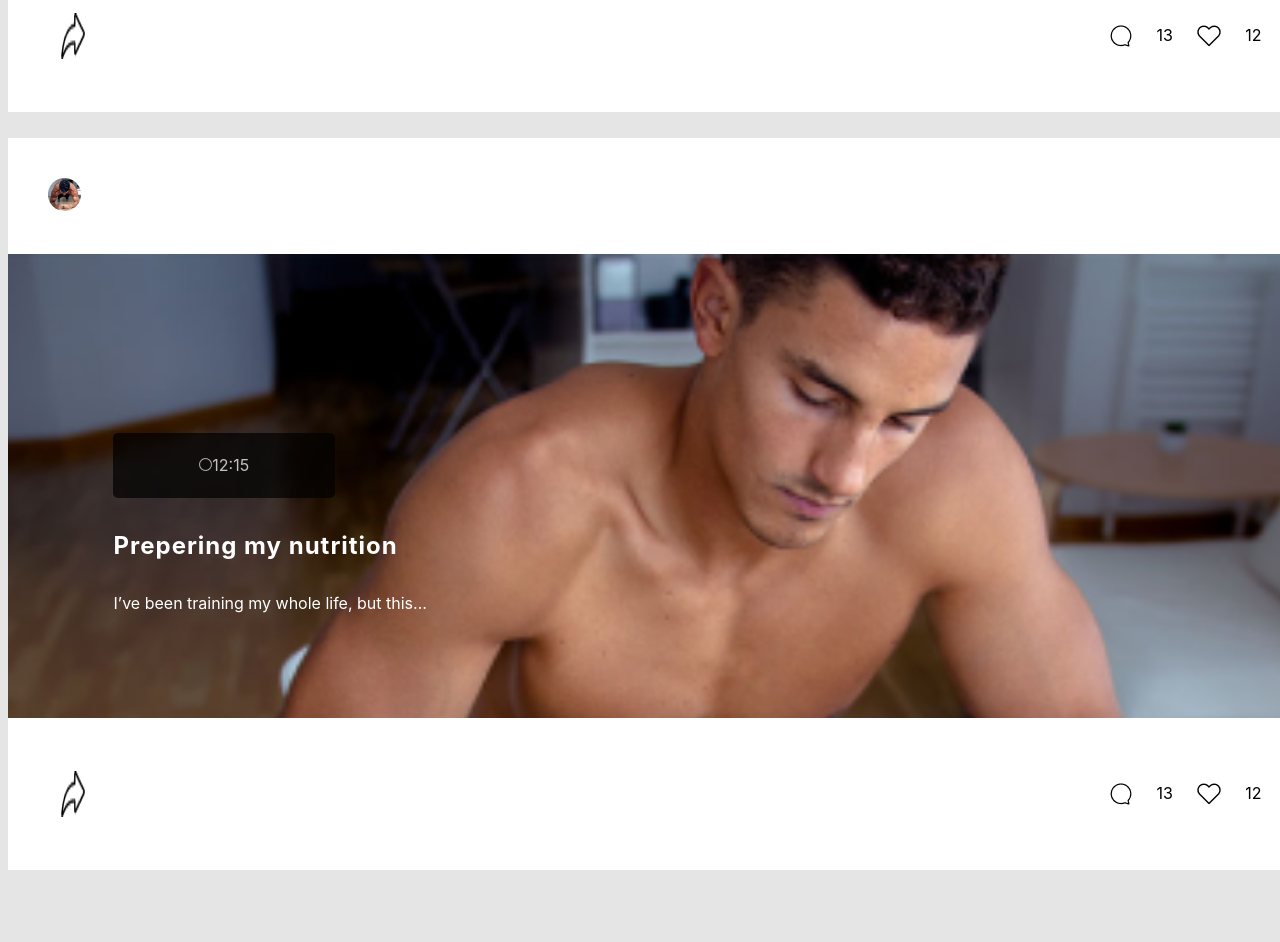
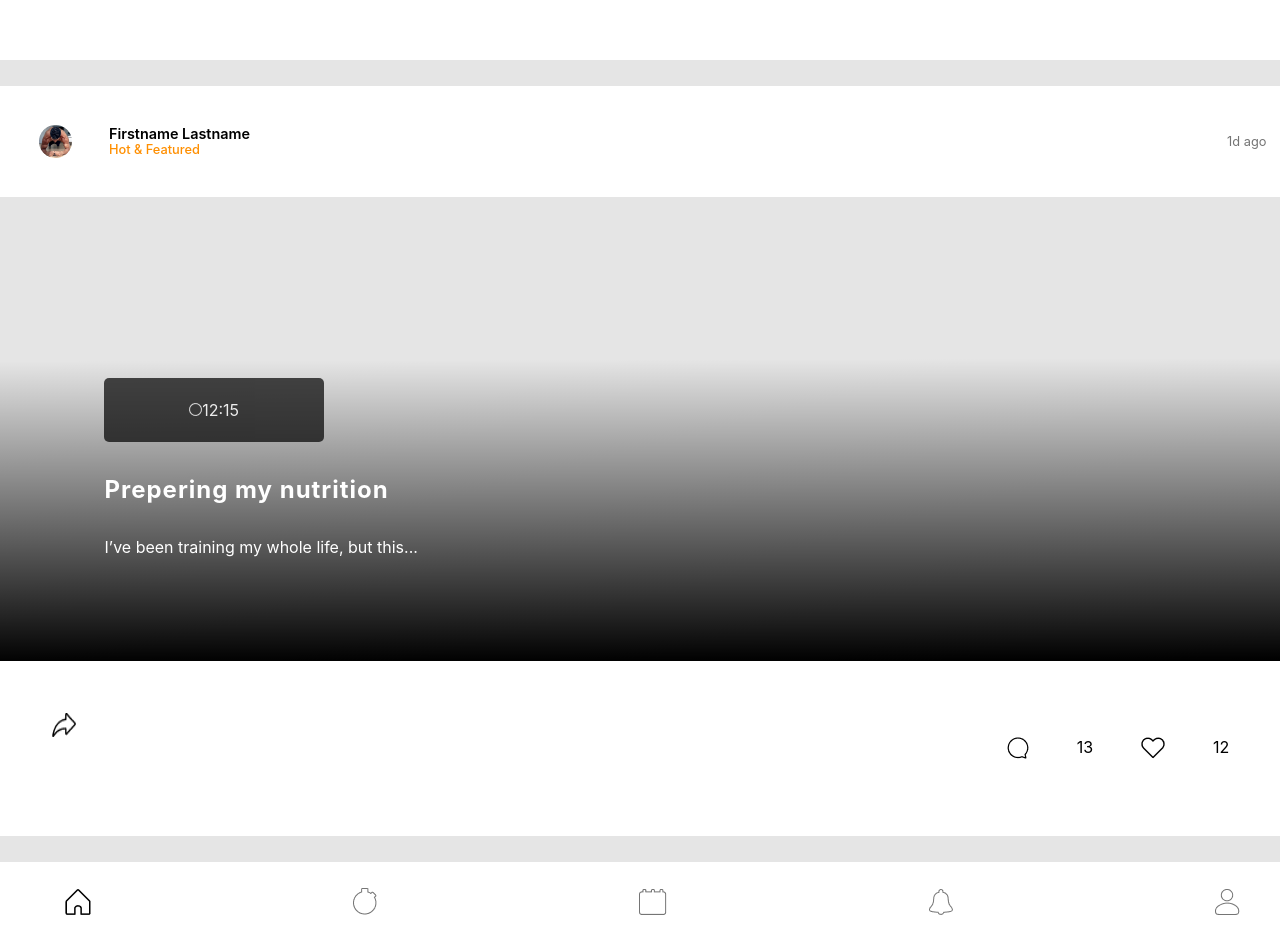
Before and after one commit to TetaTeuta/madbarz, a plain HTML site: page index.html in a window 1280 px wide. Shown: the part 1466-2408 px from the top of the page. Before the commit the page ends 2363 px from the top, so only its background shows below. Drawn offline with Linux system fonts and the light colour scheme.

Commit message:
Imported footer
Imported assets for footer, have the layout set up and removed apsolute positioning from header and footer template.

```diff
--- a/index.html
+++ b/index.html
@@ -23,18 +23,20 @@
 
     <!--------------------------------------------- BEGINNING OF FEED ----------------------------------------------------->
 
-    <div class="feed__container">
+    <main class="feed__container">
       <!--------------------------------------------- SINGLE CARD ----------------------------------------------------->
 
       <div class="card__container">
         <div class="card__header">
           <img class="card__avatar" src="assets/avatar.png" />
+          <div class="card__username">
+            Firstname Lastname
+            <div class="card__featured">Hot & Featured</div>
+          </div>
+          <div class="card__timePosted">1d ago</div>
         </div>
 
-        <div
-          class="card__middle"
-          style="background-image: url('./assets/backimg.png'); background-repeat: no-repeat; background-size: cover;"
-        >
+        <div class="card__middle">
           <div class="card__time">12:15</div>
           <div class="card__title">Prepering my nutrition</div>
           <div class="card__text">
@@ -55,12 +57,14 @@
       <div class="card__container">
         <div class="card__header">
           <img class="card__avatar" src="assets/avatar.png" />
+          <div class="card__username">
+            Firstname Lastname
+            <div class="card__featured">Hot & Featured</div>
+          </div>
+          <div class="card__timePosted">1d ago</div>
         </div>
 
-        <div
-          class="card__middle"
-          style="background-image: url('./assets/backimg.png'); background-repeat: no-repeat; background-size: cover;"
-        >
+        <div class="card__middle">
           <div class="card__time">12:15</div>
           <div class="card__title">Prepering my nutrition</div>
           <div class="card__text">
@@ -80,11 +84,14 @@
       <div class="card__container">
         <div class="card__header">
           <img class="card__avatar" src="assets/avatar.png" />
+          <div class="card__username">
+            Firstname Lastname
+            <div class="card__featured">Hot & Featured</div>
+          </div>
+          <div class="card__timePosted">1d ago</div>
         </div>
-        <div
-          class="card__middle"
-          style="background-image: url('./assets/backimg.png'); background-repeat: no-repeat; background-size: cover;"
-        >
+
+        <div class="card__middle">
           <div class="card__time"><img src="assets/clock.png" />12:15</div>
           <div class="card__title">Prepering my nutrition</div>
           <div class="card__text">
@@ -100,9 +107,15 @@
           <div class="card__bottom--likeNumber">12</div>
         </div>
       </div>
-    </div>
+    </main>
     <!------------------------------------------------------ FOOTER ----------------------------------------------------->
 
-    <!-- <footer class="footer__container"></footer> -->
+    <footer class="footer__container">
+      <img class="footer__home" src="assets/home.png" />
+      <img class="footer__stopwatch" src="assets/stopwatch.png" />
+      <img class="footer__calendar" src="assets/calendar.png" />
+      <img class="footer__notifications" src="assets/notification.png" />
+      <img class="footer__profile" src="assets/profile.png" />
+    </footer>
   </body>
 </html>
--- a/scss/_base.scss
+++ b/scss/_base.scss
@@ -12,10 +12,11 @@ a:visited {
 
 body {
   font-family: -apple-system, BlinkMacSystemFont, sans-serif;
-  width: 103%;
+  width: 102%;
   background-color: #e5e5e5;
+  margin: 0;
   @extend %flexColumn;
-  align-items: flex-start;
+  min-height: 100vh;
 }
 
 %flexColumn {
@@ -29,7 +30,7 @@ body {
 }
 
 .feed__container {
-  margin-top: 5rem;
-  margin-bottom: -5rem; // this part keeps footer and header fixed
+  margin-top: auto;
+  // margin-bottom: -5rem;
   width: 100%;
 }
--- a/scss/_card.scss
+++ b/scss/_card.scss
@@ -5,11 +5,40 @@
   margin-bottom: 2%;
 }
 
+////////////////////////////////////////////// CARD HEADER ////////////////////////////////////////////////////
+
 .card__header {
+  @extend %flexRow;
+  justify-content: flex-start;
+  align-items: center;
   width: 100%;
   background-color: $backgroundColor;
   padding: 3%;
+
+  .card__avatar {
+    margin-right: 3%;
   }
+
+  .card__username {
+    font-weight: 600;
+    font-size: 0.9rem;
+    text-align: center;
+  }
+  .card__featured {
+    font-weight: 500;
+    font-size: 0.8rem;
+    color: $fontOrange;
+    text-align: left;
+  }
+  .card__timePosted {
+    font-weight: normal;
+    font-size: 0.8rem;
+    color: $fontGray;
+    margin-left: auto;
+  }
+}
+
+/////////////////////////////////////////// MIDDLE PART OF THE CARD ///////////////////////////////////////////
 
 .card__middle {
   @extend %flexColumn;
@@ -25,12 +54,11 @@
     rgba(0, 0, 0, 0) 35.11%,
     #000000 99.85%
   );
-}
 
   .card__time {
     max-width: 20%;
     color: $fontWhite;
-  background: #000000;
+    background-color: #000000;
     opacity: 0.7;
     border-radius: 5px;
     text-align: center;
@@ -49,6 +77,9 @@
     color: $fontWhite;
     padding-top: 3%;
   }
+}
+
+///////////////////////////////////////////////// CARD FOOTER ///////////////////////////////////////////////////
 
 .card__bottom {
   @extend %flexRow;
@@ -56,16 +87,17 @@
   width: 100%;
   padding: 4%;
   background-color: $backgroundColor;
-}
 
   .card__bottom--share {
     margin-right: auto;
+    width: 1.5rem;
+    height: 1.5rem;
   }
 
   .card__bottom--commentNumber,
   .card__bottom--comment,
   .card__bottom--like,
   .card__bottom--likeNumber {
-  align-items: center;
-  margin: 1%;
+    margin: 2%;
   }
+}
--- a/scss/_footer.scss
+++ b/scss/_footer.scss
@@ -1,9 +1,10 @@
 @import "temps";
 
 .footer__container {
-  @extend %flexRow;
-  justify-content: space-between;
-  background-color: $backgroundColor;
-  width: 100%;
-  min-height: 3.2rem;
+  @include fixedFooterHeader;
+  // @extend %flexRow;
+  // justify-content: space-between;
+  // background-color: $backgroundColor;
+  // width: 100%;
+  // position: relative;
 }
--- a/scss/_header.scss
+++ b/scss/_header.scss
@@ -2,6 +2,7 @@
 
 .header__container {
   @include fixedFooterHeader;
+  position: fixed;
   border: 1px solid #e5e5e5;
 
   .header__fire {
--- a/scss/_temps.scss
+++ b/scss/_temps.scss
@@ -1,13 +1,15 @@
 $backgroundColor: #ffffff;
 $fontWhite: #ffffff;
+$fontBlack: #000000;
+$fontGray: #747474;
+$fontOrange: #ff8f00;
 
 @mixin fixedFooterHeader {
   @extend %flexRow;
   justify-content: space-between;
   align-items: center;
   height: 5rem;
-  padding: 3%;
+  padding: 3% 5%;
   width: 100%;
-  position: fixed;
   background-color: $backgroundColor;
 }
```
Also changed, not shown: assets/calendar.png (added), assets/home.png (added), assets/notification.png (added), assets/profile.png (added), assets/stopwatch.png (added), css/index.css, 1 other file. Lines whose indentation alone changed are shown as unchanged.
